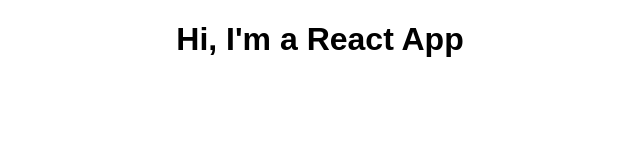
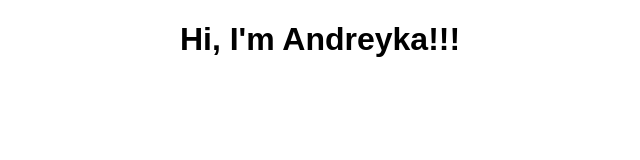
Before and after one commit to ruan65/udemy_reactjs_max_course, a React (Create React App) app: page / in a window 1280 px wide. Shown: the top 160 px of the page, without its empty margins (320-960 px from the left). Built offline with nearby package versions, Linux system fonts and the light colour scheme.

Commit message:
ubuntu_work

```diff
--- a/src/App.js
+++ b/src/App.js
@@ -3,14 +3,14 @@
 
 class App extends Component {
     render() {
-        return (
-            <div className="App">
-                <h1>Hi, I'm a React App</h1>
-            </div>
-        )
+        // return (
+        //     <div className="App">
+        //         <h1>Hi, I'm a React App</h1>
+        //     </div>
+        // )
 
-        // return React.createElement('div', {className: 'App'},
-        //     React.createElement('h1', null, 'Hi, I\'m Andreyka!!!'))
+        return React.createElement('div', {className: 'App'},
+            React.createElement('h1', null, 'Hi, I\'m Andreyka!!!'))
     }
 }
 
```
Also changed, not shown: 1 other file (tests, documents, lock files or other folders).
